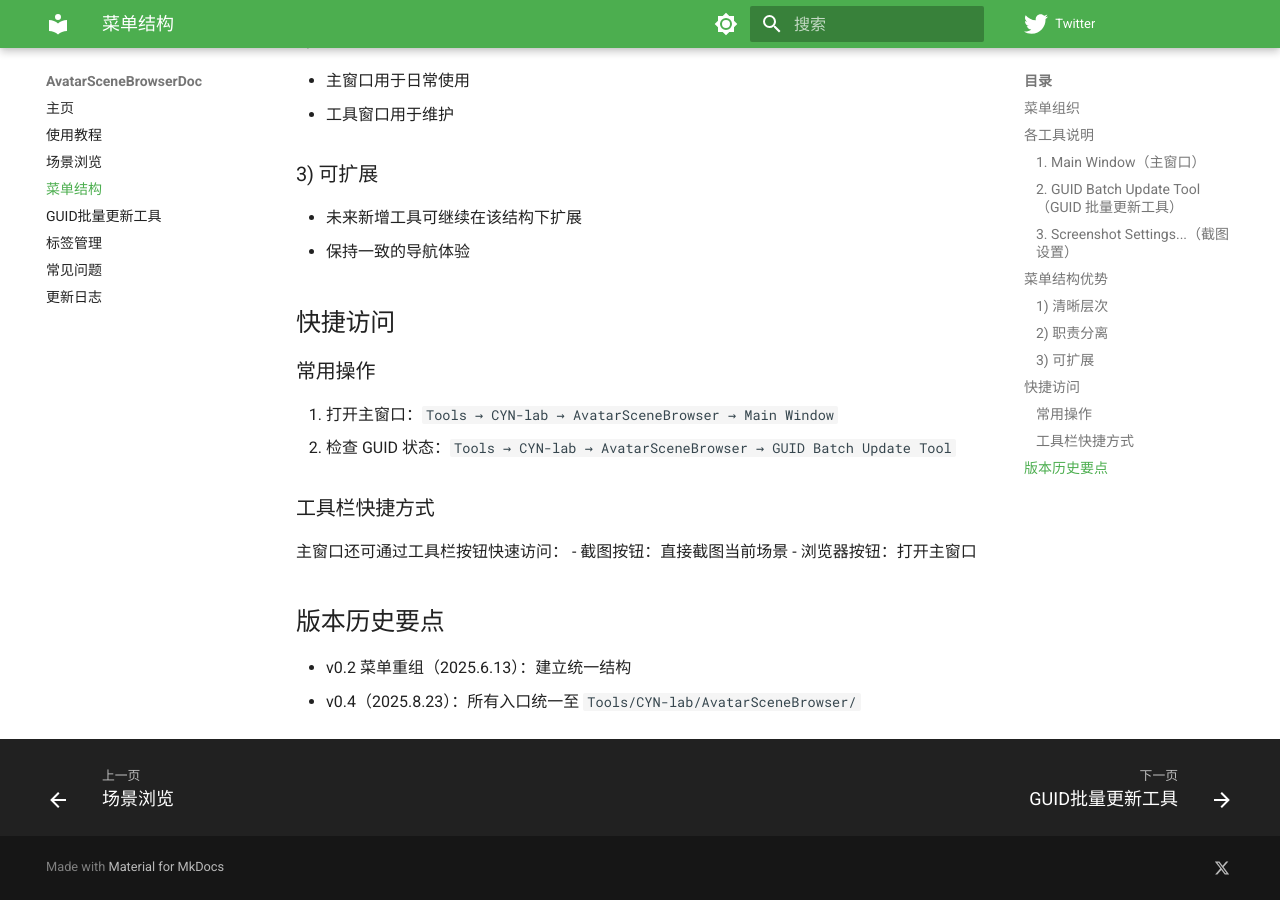
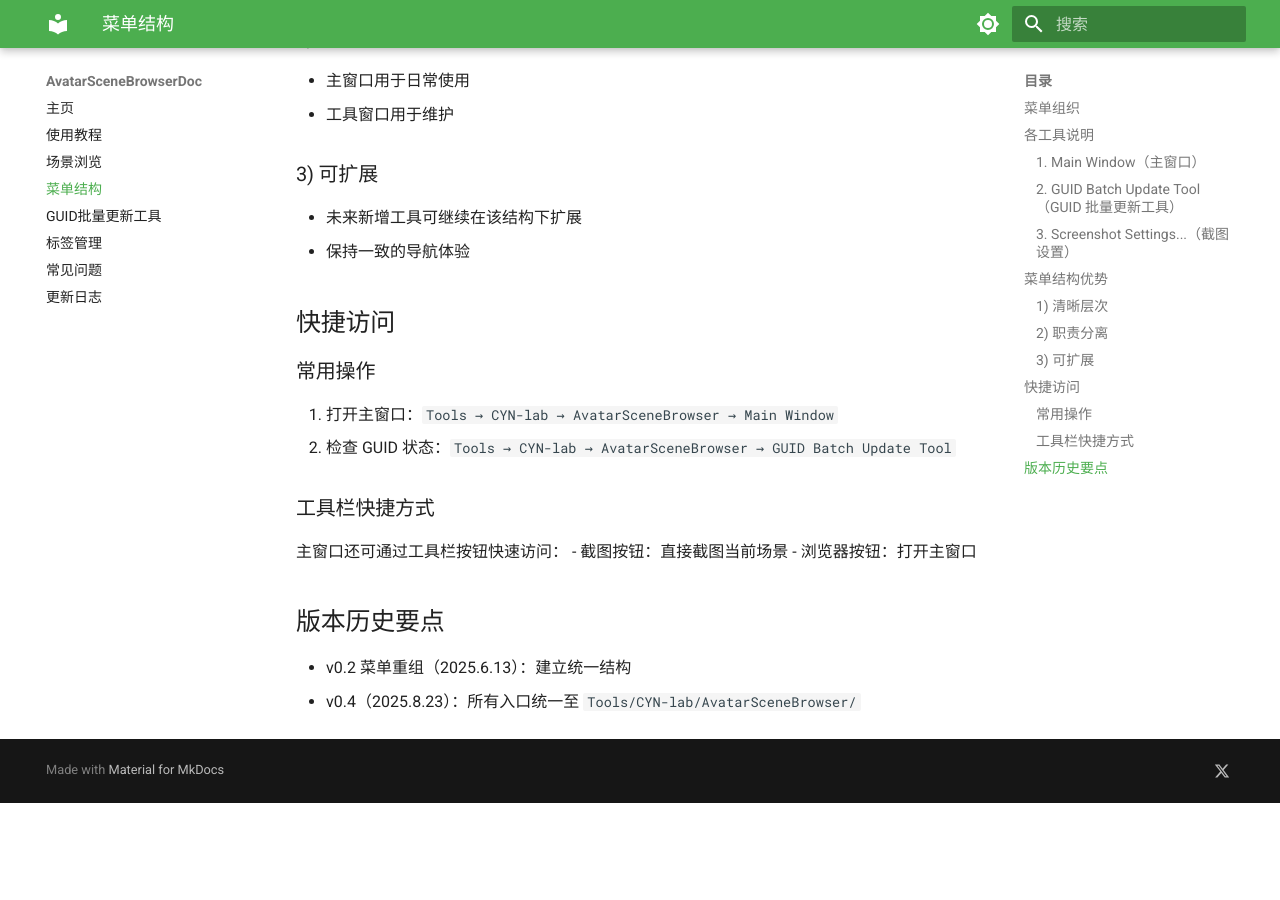
Before and after one commit to Cynth-Mt/AvatarSceneBrowserDoc, an MkDocs documentation site: the page built from docs/menu-structure.md, in a window 1280 px wide and 900 px high, scrolled down 1327 px. Built offline with MkDocs 1.6.1 and Material for MkDocs 9.7.7, drawn with Linux system fonts in a browser that asks for light colours; after the commit the page ends 2130 px from its top, so only the background shows below that; some of the changed lines change nothing that is shown.

Commit message:
变更样式

```diff
--- a/mkdocs.yml
+++ b/mkdocs.yml
@@ -8,8 +8,8 @@
 # repo_url: https://github.com/Cynth-Mt/AvatarSceneBrowserDoc
 # edit_uri: edit/main/docs/
 
-repo_url: https://x.com/CYTHIAM246
-repo_name: Twitter
+#repo_url: https://x.com/CYTHIAM246
+#repo_name: Twitter
 
 theme:
   name: material
@@ -34,7 +34,6 @@
     - navigation.sections
     - navigation.expand
     - navigation.top
-    - navigation.footer
     - navigation.path
     - navigation.tracking
     - search.highlight
```
